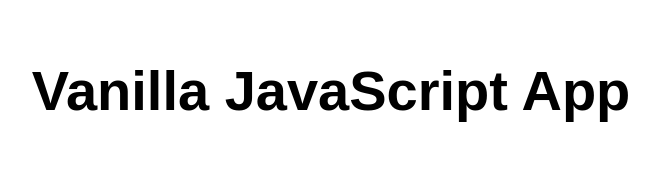
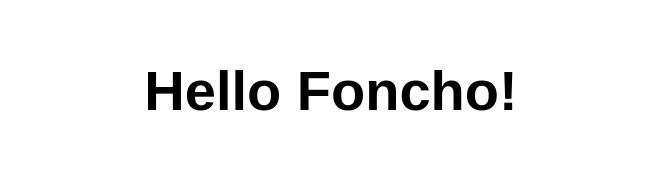
Before and after one commit to kitodorov/my-first-static-web-app, a plain HTML site: page index.html in a window 1280 px wide. Shown: the whole page, without its empty margins (309-968 px from the left). Drawn offline with Linux system fonts and the light colour scheme.

Commit message:
Update index.html

```diff
--- a/index.html
+++ b/index.html
@@ -10,7 +10,7 @@
 
 <body>
   <main>
-    <h1>Vanilla JavaScript App</h1>
+    <h1>Hello Foncho!</h1>
   </main>
 </body>
 
```
